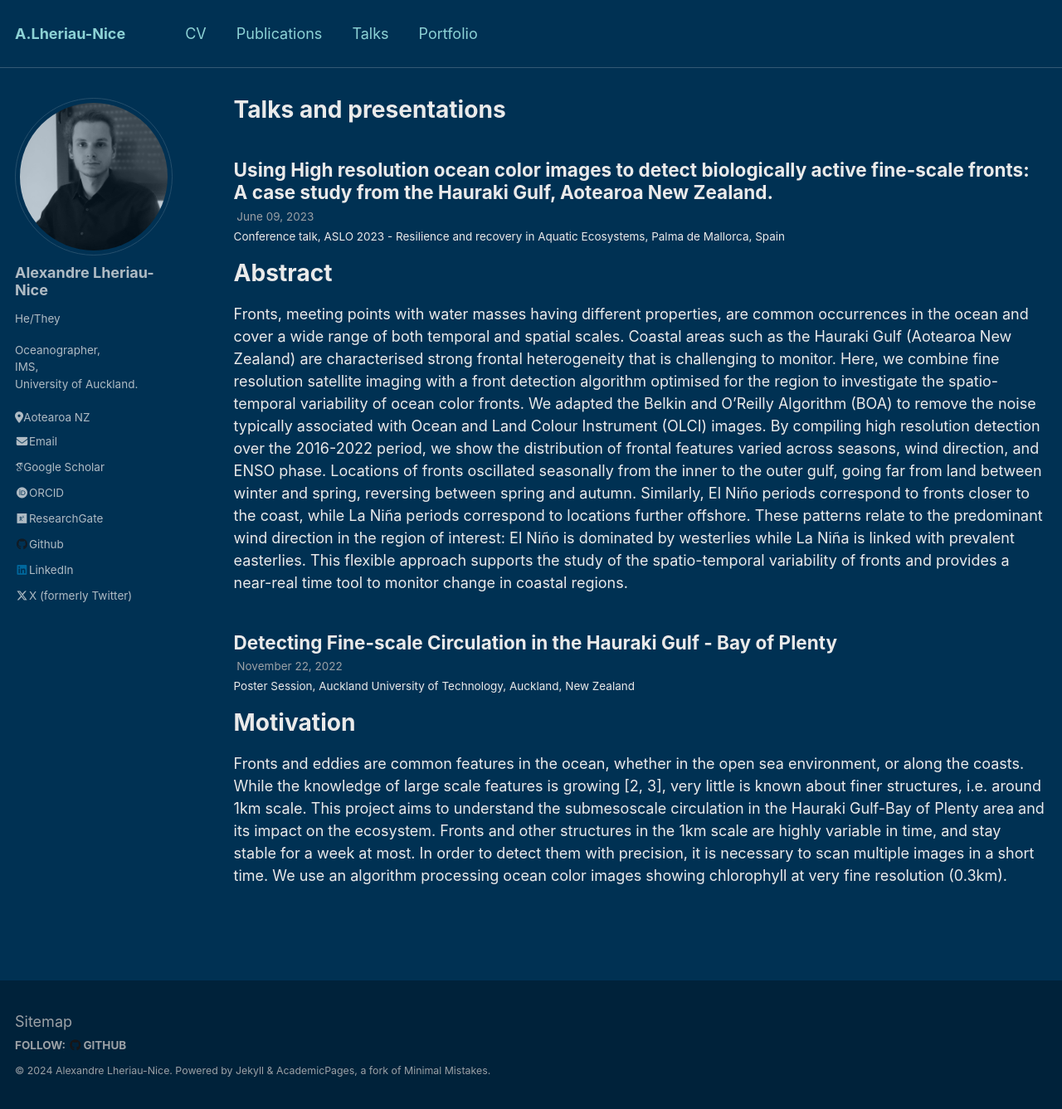
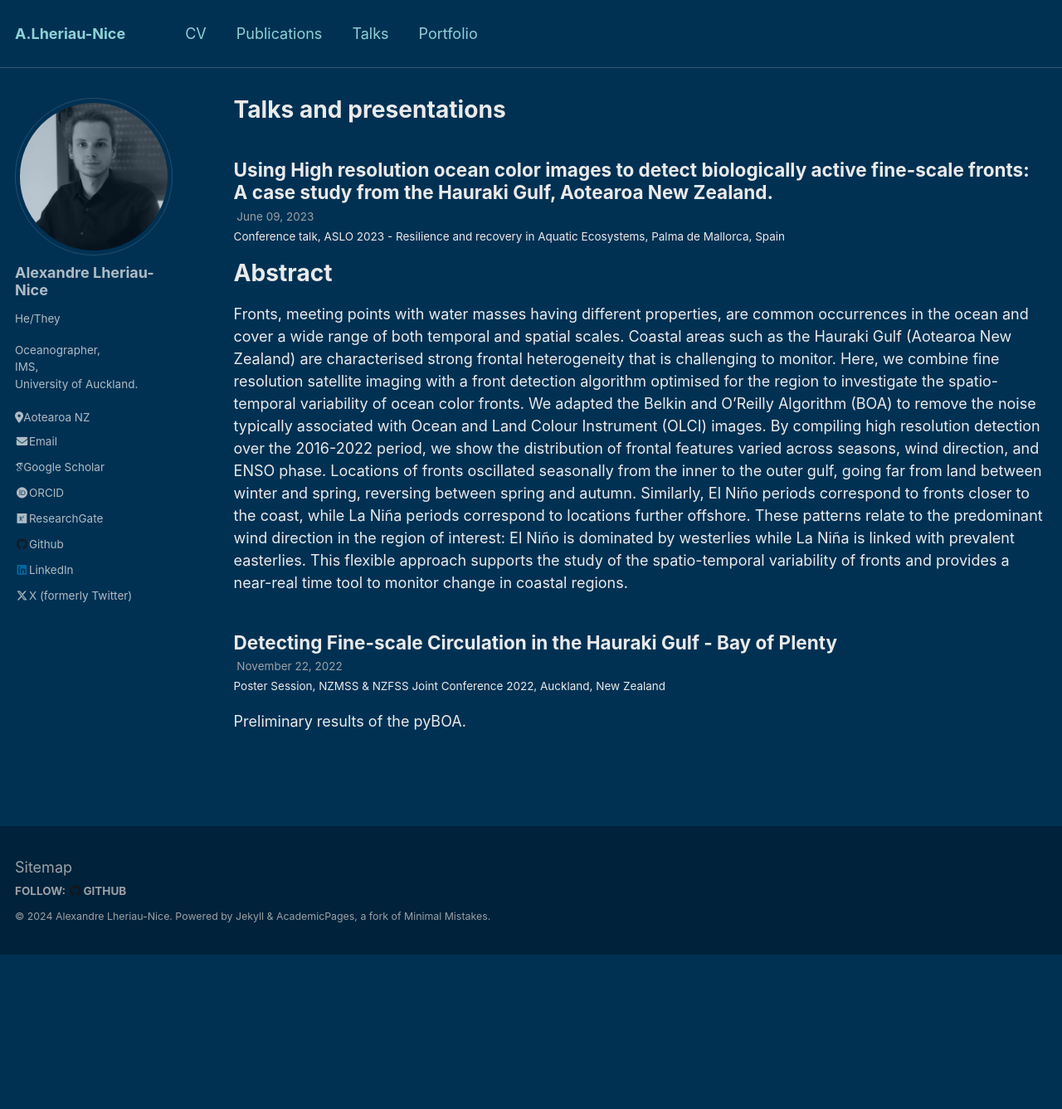
Before and after one commit to AlxLhrNc/AlxLhrNc.github.io, a Jekyll site: the page built from _pages/talks.html, in a window 1280 px wide and 1337 px high. Shown: the whole window at 83% size. Built offline with Jekyll 4.4.1, drawn with Linux system fonts in a browser that asks for light colours; some web fonts are replaced.

Commit message:
Update 2022_NZMSS.md

```diff
--- a/_talks/2022_NZMSS.md
+++ b/_talks/2022_NZMSS.md
@@ -1,10 +1,11 @@
 ---
 title: "Detecting Fine-scale Circulation in the Hauraki Gulf - Bay of Plenty"
 collection: talks
+excerpt: "Preliminary results of the pyBOA."
 type: "Poster Session"
 permalink: /talks/2022_NZMSS
-slidesurl: 'http://alxlhrnc.github.io/files/slides1.pdf'
-venue: "Auckland University of Technology"
+slidesurl: 'http://alxlhrnc.github.io/files/2022_11_22_Poster.pdf'
+venue: "NZMSS & NZFSS Joint Conference 2022"
 date: 2022-11-22
 location: "Auckland, New Zealand"
 ---
@@ -13,6 +14,6 @@
 Fronts and eddies are common features in the ocean, whether in the open sea environment, or along the coasts. While the knowledge of large scale features is growing [2, 3], very little is known about finer structures, i.e. around 1km scale.
 This project aims to understand the submesoscale circulation in the Hauraki Gulf-Bay of Plenty area and its impact on the ecosystem. Fronts and other structures in the 1km scale are highly variable in time, and stay stable for a week at most. In order to detect them with precision, it is necessary to scan multiple images in a short time. We use an algorithm processing ocean color images showing chlorophyll at very fine resolution (0.3km).
 
-Conference link: [NZMSS](https://www.waitiwaita.co.nz/).
+Conference link: [NZMSS](https://nzmss.org/conference/).
 
 Poster link: [Access](http://alxlhrnc.github.io/files/2022_11_22_Poster.pdf).
```
